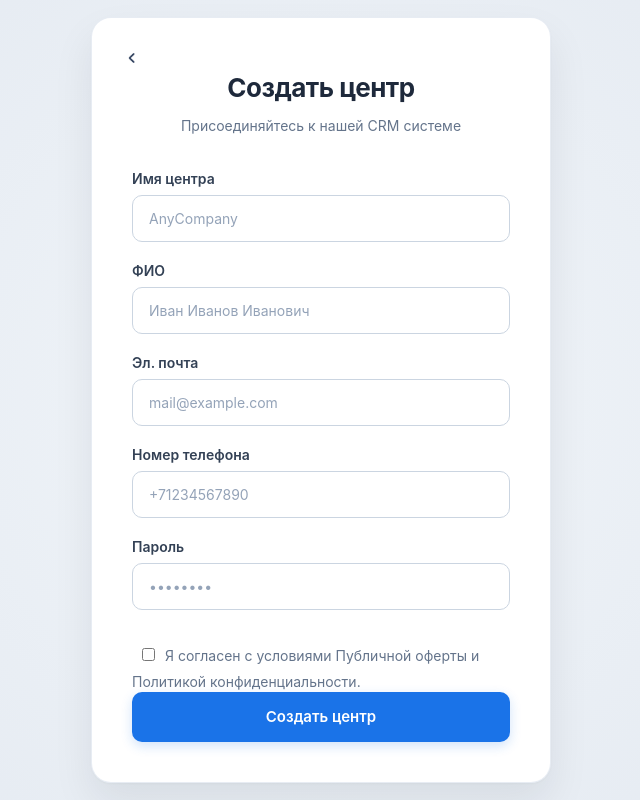
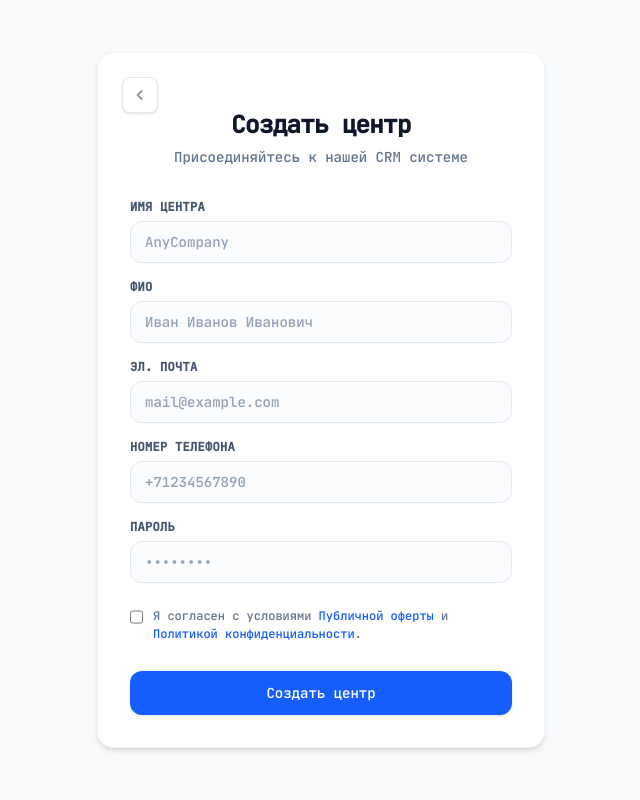
Before and after one commit to Friendly2009/SoftSkills-CRM, a React (Vite) app in the folder frontend/: page /registration in a window 1280 px wide. Shown: the whole page, without its empty margins (319-959 px from the left). Built offline with nearby package versions, Linux system fonts and the light colour scheme.

Commit message:
ref: refactor style to tailwild in Registration.tsx

```diff
--- a/frontend/src/App.tsx
+++ b/frontend/src/App.tsx
@@ -2,7 +2,7 @@ import { BrowserRouter, Routes, Route, Navigate } from 'react-router-dom';
 import Index from './components/index';
 import { Dashboard } from './components/Dashboard';
 import { LoginForm } from './components/Aauthorization';
-import { RegisterForm } from './components/registration';
+import { RegisterForm } from './components/Registration';
 import { ProfilePage } from './components/Profile';
 import { ClientProfile } from './components/DashboardsComponents/СlientsComponents/ClientProfile';
 import { PricingSection } from './components/Price';
--- a/frontend/src/components/registration.tsx
+++ b/frontend/src/components/registration.tsx
@@ -1,5 +1,4 @@
 import React, { useState } from "react";
-import register from './cssmoduls/signup.module.css'
 import { useNavigate } from 'react-router-dom';
 import { IdebugProps } from "@/interfaces/debugInterface";
 
@@ -48,107 +47,145 @@ export const RegisterForm: React.FC<IdebugProps> = ({ isDebug }) => {
   }
   return (
     <>
-      <div className={register['page-wrapper']}>
-        <div className={register['register-card']}>
+      <div className="min-h-screen bg-slate-50 flex items-center justify-center p-4 antialiased">
+        <div className="w-full max-w-md bg-white rounded-2xl shadow-md border border-slate-100 p-8 relative transition-all">
 
-          <button onClick={backbtnOnClick} className={register['back-btn']}>
-            <img src="/img/user/dashboard/angle-left-solid.png" className={register['back-icon']} alt="exit" />
+          <button
+            onClick={backbtnOnClick}
+            className="absolute top-6 left-6 w-9 h-9 flex items-center justify-center rounded-lg border border-slate-200 bg-white hover:bg-slate-50 transition cursor-pointer shadow-sm group"
+            type="button"
+          >
+            <img
+              src="/img/user/dashboard/angle-left-solid.png"
+              className="w-4 h-4 opacity-60 group-hover:opacity-90 transition"
+              alt="exit"
+            />
           </button>
 
-          <div className={register['register-header']}>
-            <h2 className={register.title}>Создать центр</h2>
-            <p className={register.subtitle}>Присоединяйтесь к нашей CRM системе</p>
+          <div className="text-center mt-6 mb-8">
+            <h2 className="text-2xl font-bold text-slate-900 tracking-tight">Создать центр</h2>
+            <p className="text-sm text-slate-500 mt-1.5">Присоединяйтесь к нашей CRM системе</p>
           </div>
+
           {isDebug === true && (
-            <form className={register.form} onSubmit={handleSubmit}>
-              <div className={register['inputs-container']}>
+            <form className="space-y-5" onSubmit={handleSubmit}>
+              <div className="space-y-4">
 
-                <div className={register['input-group']}>
-                  <label className={register.label}>Имя центра</label>
+                <div className="flex flex-col gap-1.5">
+                  <label className="text-xs font-semibold text-slate-600 tracking-wide uppercase">Имя центра</label>
                   <input
                     name="company"
                     type="text"
                     value={formData.company}
                     onChange={(e) => setFormData({ ...formData, company: e.target.value })}
                     required
-                    className={register.input}
+                    className="w-full px-3.5 py-2.5 rounded-xl border border-slate-200 bg-slate-50/50 focus:bg-white focus:border-blue-500 focus:ring-2 focus:ring-blue-100 outline-none text-sm text-slate-800 placeholder:text-slate-400 transition"
                     placeholder="AnyCompany"
                   />
                 </div>
 
-                <div className={register['input-group']}>
-                  <label className={register.label}>ФИО</label>
+                <div className="flex flex-col gap-1.5">
+                  <label className="text-xs font-semibold text-slate-600 tracking-wide uppercase">ФИО</label>
                   <input
                     name="fullname"
                     type="text"
                     value={formData.fullname}
                     onChange={(e) => setFormData({ ...formData, fullname: e.target.value })}
                     required
-                    className={register.input}
+                    className="w-full px-3.5 py-2.5 rounded-xl border border-slate-200 bg-slate-50/50 focus:bg-white focus:border-blue-500 focus:ring-2 focus:ring-blue-100 outline-none text-sm text-slate-800 placeholder:text-slate-400 transition"
                     placeholder="Иван Иванов Иванович"
                   />
                 </div>
 
-                <div className={register['input-group']}>
-                  <label className={register.label}>Эл. почта</label>
+                <div className="flex flex-col gap-1.5">
+                  <label className="text-xs font-semibold text-slate-600 tracking-wide uppercase">Эл. почта</label>
                   <input
                     type="email"
                     name="email"
                     value={formData.email}
                     onChange={(e) => setFormData({ ...formData, email: e.target.value })}
                     required
-                    className={register.input}
+                    className="w-full px-3.5 py-2.5 rounded-xl border border-slate-200 bg-slate-50/50 focus:bg-white focus:border-blue-500 focus:ring-2 focus:ring-blue-100 outline-none text-sm text-slate-800 placeholder:text-slate-400 transition"
                     placeholder="mail@example.com"
                   />
                 </div>
 
-                <div className={register['input-group']}>
-                  <label className={register.label}>Номер телефона</label>
+                <div className="flex flex-col gap-1.5">
+                  <label className="text-xs font-semibold text-slate-600 tracking-wide uppercase">Номер телефона</label>
                   <input
                     type="tel"
                     name="contact"
                     value={formData.contact}
                     onChange={(e) => setFormData({ ...formData, contact: e.target.value })}
                     required
-                    className={register.input}
+                    className="w-full px-3.5 py-2.5 rounded-xl border border-slate-200 bg-slate-50/50 focus:bg-white focus:border-blue-500 focus:ring-2 focus:ring-blue-100 outline-none text-sm text-slate-800 placeholder:text-slate-400 transition"
                     placeholder="+71234567890"
                   />
                 </div>
 
-                <div className={register['input-group']}>
-                  <label className={register.label}>Пароль</label>
+                <div className="flex flex-col gap-1.5">
+                  <label className="text-xs font-semibold text-slate-600 tracking-wide uppercase">Пароль</label>
                   <input
                     type="password"
                     name="password"
                     value={formData.password}
                     onChange={(e) => setFormData({ ...formData, password: e.target.value })}
                     required
-                    className={register.input}
+                    className="w-full px-3.5 py-2.5 rounded-xl border border-slate-200 bg-slate-50/50 focus:bg-white focus:border-blue-500 focus:ring-2 focus:ring-blue-100 outline-none text-sm text-slate-800 placeholder:text-slate-400 transition"
                     placeholder="••••••••"
                   />
                 </div>
 
               </div>
-              <div className={register.subtitle}>
+
+              <div className="flex items-start gap-2.5 pt-1">
                 <input
                   type="checkbox"
                   id="terms"
                   checked={agreeTerms}
                   onChange={(e) => setAgreeTerms(e.target.checked)}
-                  style={{ margin: 10 }}
+                  className="w-4 h-4 rounded border-slate-300 text-blue-600 focus:ring-blue-500 transition mt-0.5 cursor-pointer"
                 />
-                <label htmlFor="terms">
-                  Я согласен с условиями <a href="/terms" target="_blank" rel="noreferrer">Публичной оферты</a> и <a href="/privacy" target="_blank" rel="noreferrer">Политикой конфиденциальности</a>.
+                <label htmlFor="terms" className="text-xs text-slate-500 leading-normal select-none cursor-pointer">
+                  Я согласен с условиями{" "}
+                  <a href="/terms" target="_blank" rel="noreferrer" className="text-blue-600 font-medium hover:underline">
+                    Публичной оферты
+                  </a>{" "}
+                  и{" "}
+                  <a href="/privacy" target="_blank" rel="noreferrer" className="text-blue-600 font-medium hover:underline">
+                    Политикой конфиденциальности
+                  </a>.
                 </label>
               </div>
-              <button type="submit" className={register['submit-btn']}>
+
+              <button
+                type="submit"
+                className="w-full py-3 rounded-xl bg-blue-600 text-white font-medium text-sm hover:bg-blue-700 active:bg-blue-800 active:scale-[0.99] shadow-sm hover:shadow transition-all cursor-pointer mt-2"
+              >
                 Создать центр
               </button>
             </form>
           )}
-          {isDebug === false && (<p>Подайте заявку на бета тестирование, написав в поддержку https://t.me/SoftSkillsCrmSupportbot</p>)}
+
+          {isDebug === false && (
+            <div className="text-center bg-amber-50/60 border border-amber-200/70 p-4 rounded-xl mt-4">
+              <p className="text-sm leading-relaxed text-amber-900 font-medium">
+                Подайте заявку на бета-тестирование, написав в поддержку:{" "}
+                <a
+                  href="https://t.me/imchelovek09"
+                  target="_blank"
+                  rel="noreferrer"
+                  className="text-blue-600 hover:underline break-all block mt-1 font-semibold"
+                >
+                  @imchelovek09
+                </a>
+              </p>
+            </div>
+          )}
+
         </div>
       </div>
     </>
   );
+
 };
```
